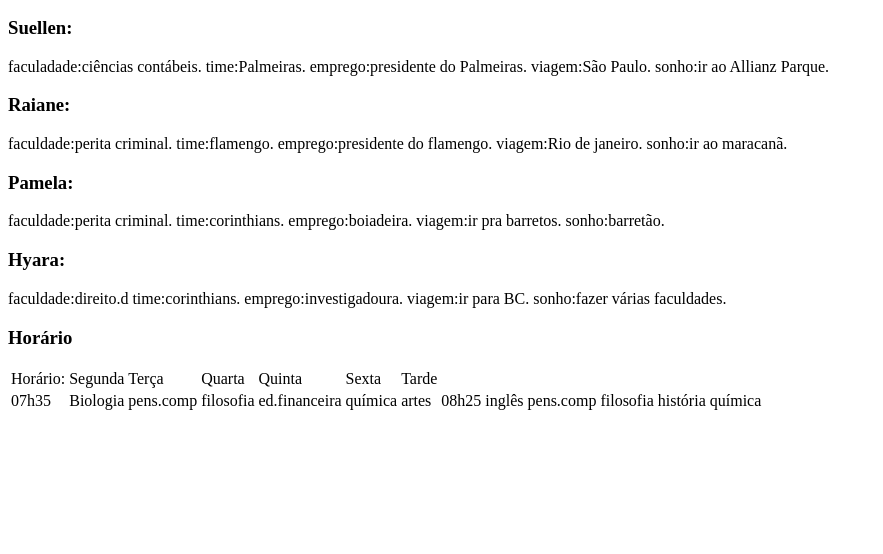
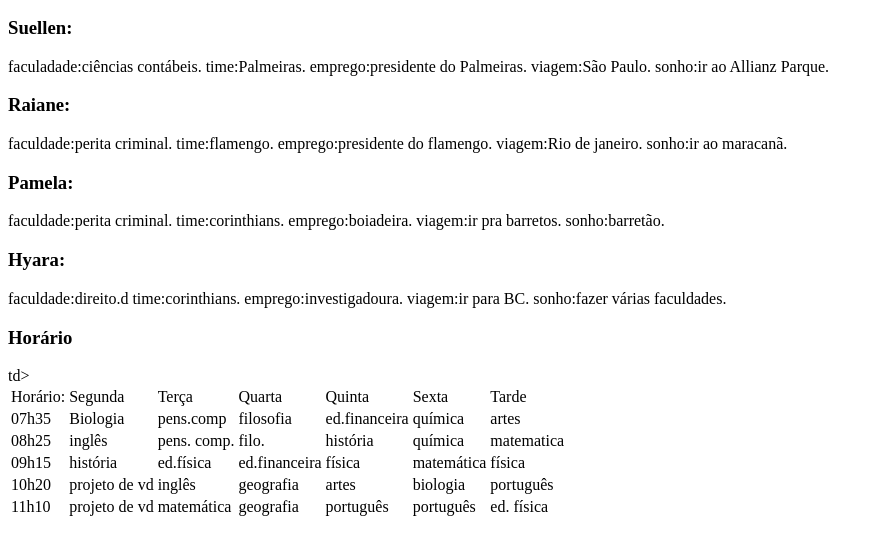
Before and after one commit to suellen-15-1A/suellen-15-1A, a plain HTML site: page index.html in a window 1280 px wide. Shown: the part 110-664 px from the top of the page, without its empty margins (0-883 px from the left). Drawn offline with Linux system fonts and the light colour scheme.

Commit message:
Update index.html

```diff
--- a/index.html
+++ b/index.html
@@ -58,9 +58,41 @@
         <td>artes</td>
 </body>
 </html>
+</tr>
+<tr>
 <td>08h25</td>
 <td>inglês</td>
-<td>pens.comp</td>
-<td>filosofia</td>
+<td>pens. comp.</td>
+<td>filo.</td>
 <td>história</td>
 <td>química</td>
+<td>matematica</td>
+</tr>
+<tr>
+    <td>09h15</td>
+    <td>história</td>
+    <td>ed.física</td>
+    <td>ed.financeira</td>
+    <td>física</td>
+    <td>matemática</td>
+    <td>física</td>
+</tr>
+</tr>
+<td>10h20</td>
+<td>projeto de vd</td>
+<td>inglês</td>
+<td>geografia</td>
+<td>artes</td>
+<td>biologia</td>
+<td>português</td>
+</tr>
+<tr>
+<td>11h10</td>
+<td>projeto de vd</td>
+<td>matemática</td>
+<td>geografia</td>
+<td>português</td>
+<td>português</td>
+<td>ed. física</td>
+</tr>
+td>
```
